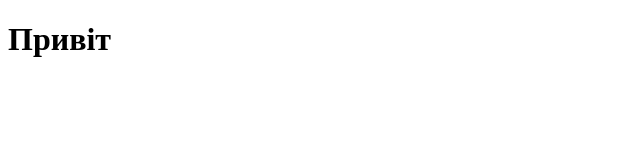
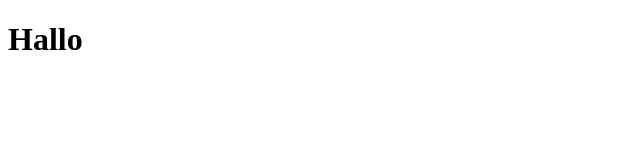
Before and after one commit to KASIM-MMS/practice, a plain HTML site: page index.html in a window 1280 px wide. Shown: the full height of the page, 0-640 px from the left. Drawn offline with Linux system fonts and the light colour scheme.

Commit message:
Update index.html

```diff
--- a/index.html
+++ b/index.html
@@ -7,6 +7,6 @@
     <title>Document</title>
   </head>
   <body>
-    <h1>Привіт</h1>
+    <h1>Hallo</h1>
   </body>
 </html>
```
